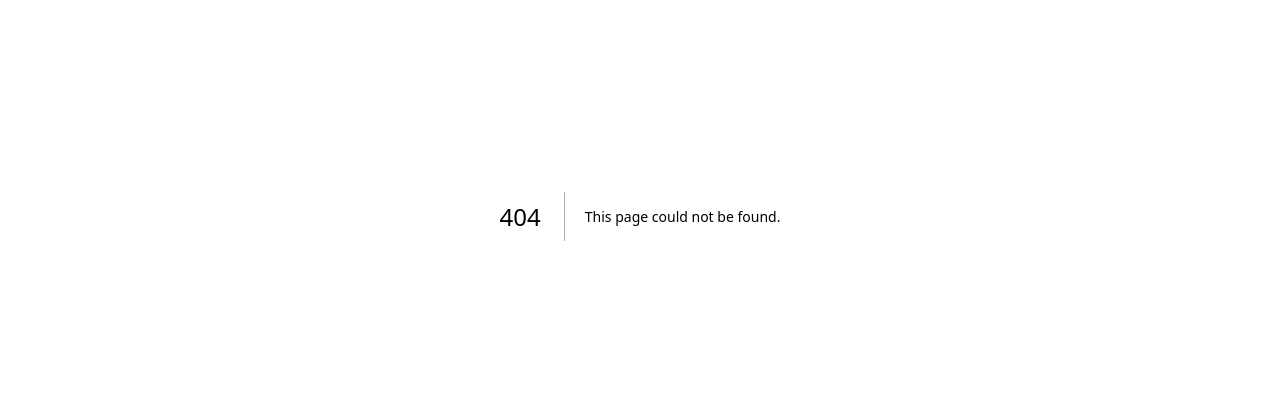
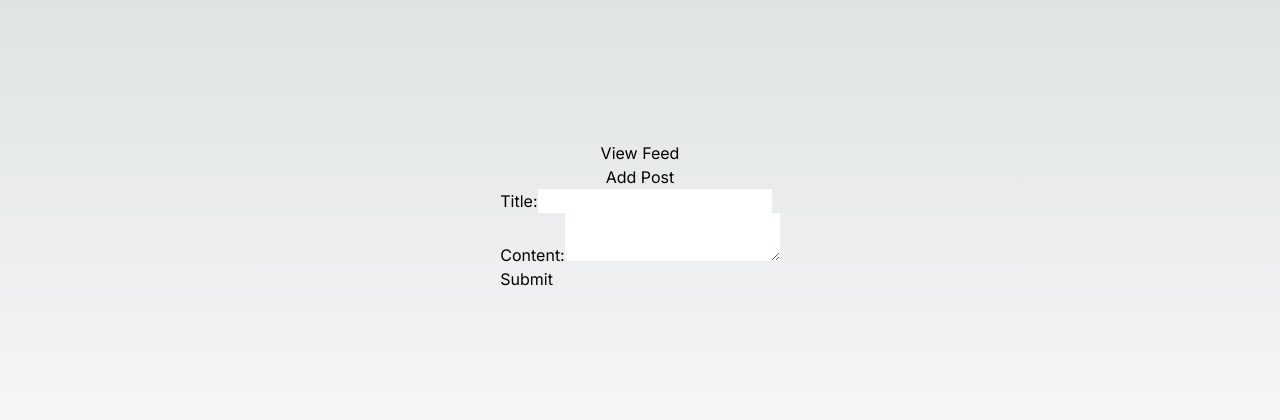
Before and after one commit to marcosadrianoti/nextjs_with_auth0, a Next.js app: page /add-post/1 in a window 1280 px wide. Before the commit this address had no page. Shown: the part 184-604 px from the top of the page. Built offline with nearby package versions, Linux system fonts and the light colour scheme.

Commit message:
add-post working

```diff
--- a/app/add-post/page.tsx
+++ b/app/add-post/[id]/page.tsx
@@ -2,12 +2,14 @@
 import styles from '@/app/page.module.css'
 import Link from 'next/link';
 import { SetStateAction, useState } from 'react';
-import { useRouter } from 'next/navigation';
+import { useRouter, useParams } from 'next/navigation';
 
 export default function AddPost(){
   const [title, setTitle] = useState('');
   const [content, setContent] = useState('');
   const router = useRouter()
+  const params = useParams()
+  const id = params.id;
 
   const handleTitleChange = (event: { target: { value: SetStateAction<string>; }; }) => {
     setTitle(event.target.value);
@@ -21,7 +23,7 @@ export default function AddPost(){
     event.preventDefault();
 
     try{
-        await fetch('/api/add-post', {
+        await fetch(`http://localhost:3000/api/add-post/${id}`, {
             method: 'POST',
             headers: {
             'Content-Type': 'application/json'
--- /dev/null
+++ b/app/api/add-post/[id]/route.ts
@@ -0,0 +1,16 @@
+import { NextResponse } from "next/server";
+import prisma from "@/lib/prisma";
+
+export async function POST(request: Request, params:any){
+  const {title, content} = await request.json();
+  const { id } = params.params;
+  const post = await prisma.post.create({
+    data: {
+      title,
+      content,
+      published: true,
+      author: {connect: {id: id }}
+    }
+  })
+  return NextResponse.json(post);
+}
--- a/app/feed/page.tsx
+++ b/app/feed/page.tsx
@@ -4,8 +4,8 @@ let posts: any[];
 
 
 export default async function Home({searchParams}:any) {
+  const { id } = searchParams;
   try{
-    const { id } = searchParams;
     const res = await fetch(`${process.env.BASE_URL}/api/get-posts/${id}`,
     {
       // method: 'GET',
@@ -19,7 +19,7 @@ export default async function Home({searchParams}:any) {
   }
   return (
     <main>
-      <Link href={'/add-post'}>Add Post</Link>
+      <Link href={`/add-post/${id}`}>Add Post</Link>
        <div>
          <a href='/api/auth/logout'>Logout</a>
        </div>
```
